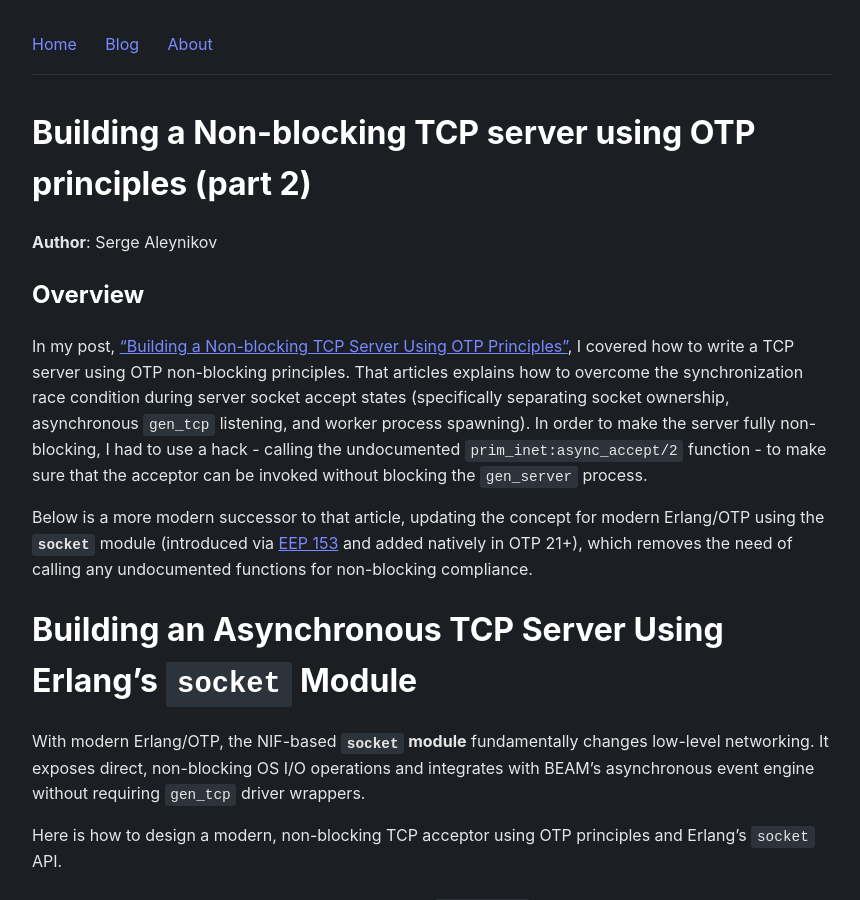
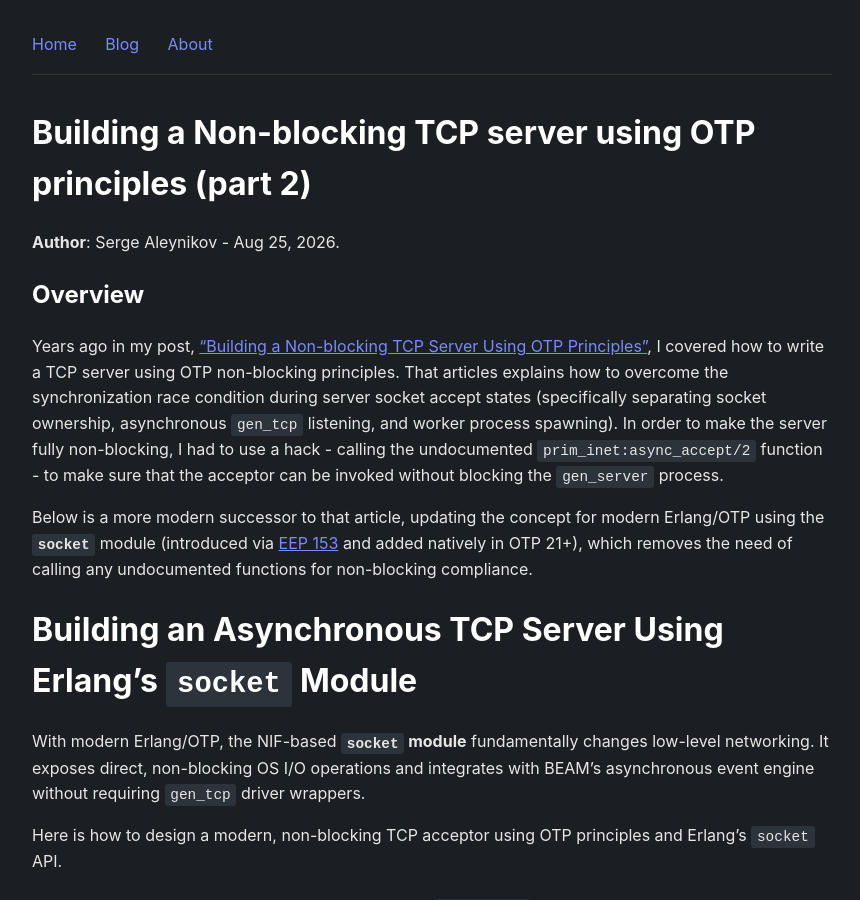
Before and after one commit to saleyn/saleyn.github.io, a Jekyll site: the page built from articles/non-blocking-tcp-server-2.md, in a window 1280 px wide and 900 px high. Shown: the whole window, without its empty margins (208-1068 px from the left). Built offline with Jekyll 4.4.1, drawn with Linux system fonts in a browser that asks for light colours; our own code applies the rules of GitHub Pages for plain Markdown files.

Commit message:
Update date

```diff
--- a/articles/non-blocking-tcp-server-2.md
+++ b/articles/non-blocking-tcp-server-2.md
@@ -1,10 +1,10 @@
 # Building a Non-blocking TCP server using OTP principles (part 2)
 
-**Author**: Serge Aleynikov <saleyn at gmail.com>
+**Author**: Serge Aleynikov <saleyn at gmail.com> - Aug 25, 2026.
 
 ## Overview
 
-In my post, ["Building a Non-blocking TCP Server Using OTP Principles"](non-blocking-tcp-server.md), I covered how to write a TCP server using OTP non-blocking principles. That articles explains how to overcome the synchronization race condition during server socket accept states (specifically separating socket ownership, asynchronous `gen_tcp` listening, and worker process spawning). In order to make the server fully non-blocking, I had to use a hack - calling the undocumented `prim_inet:async_accept/2` function - to make sure that the acceptor can be invoked without blocking the `gen_server` process.
+Years ago in my post, ["Building a Non-blocking TCP Server Using OTP Principles"](non-blocking-tcp-server.md), I covered how to write a TCP server using OTP non-blocking principles. That articles explains how to overcome the synchronization race condition during server socket accept states (specifically separating socket ownership, asynchronous `gen_tcp` listening, and worker process spawning). In order to make the server fully non-blocking, I had to use a hack - calling the undocumented `prim_inet:async_accept/2` function - to make sure that the acceptor can be invoked without blocking the `gen_server` process.
 
 Below is a more modern successor to that article, updating the concept for modern Erlang/OTP using the **`socket`** module (introduced via [EEP 153](https://www.google.com/search?q=https://www.erlang.org/eeps/eep-0053.html) and added natively in OTP 21+), which removes the need of calling any undocumented functions for non-blocking compliance.
 
```
